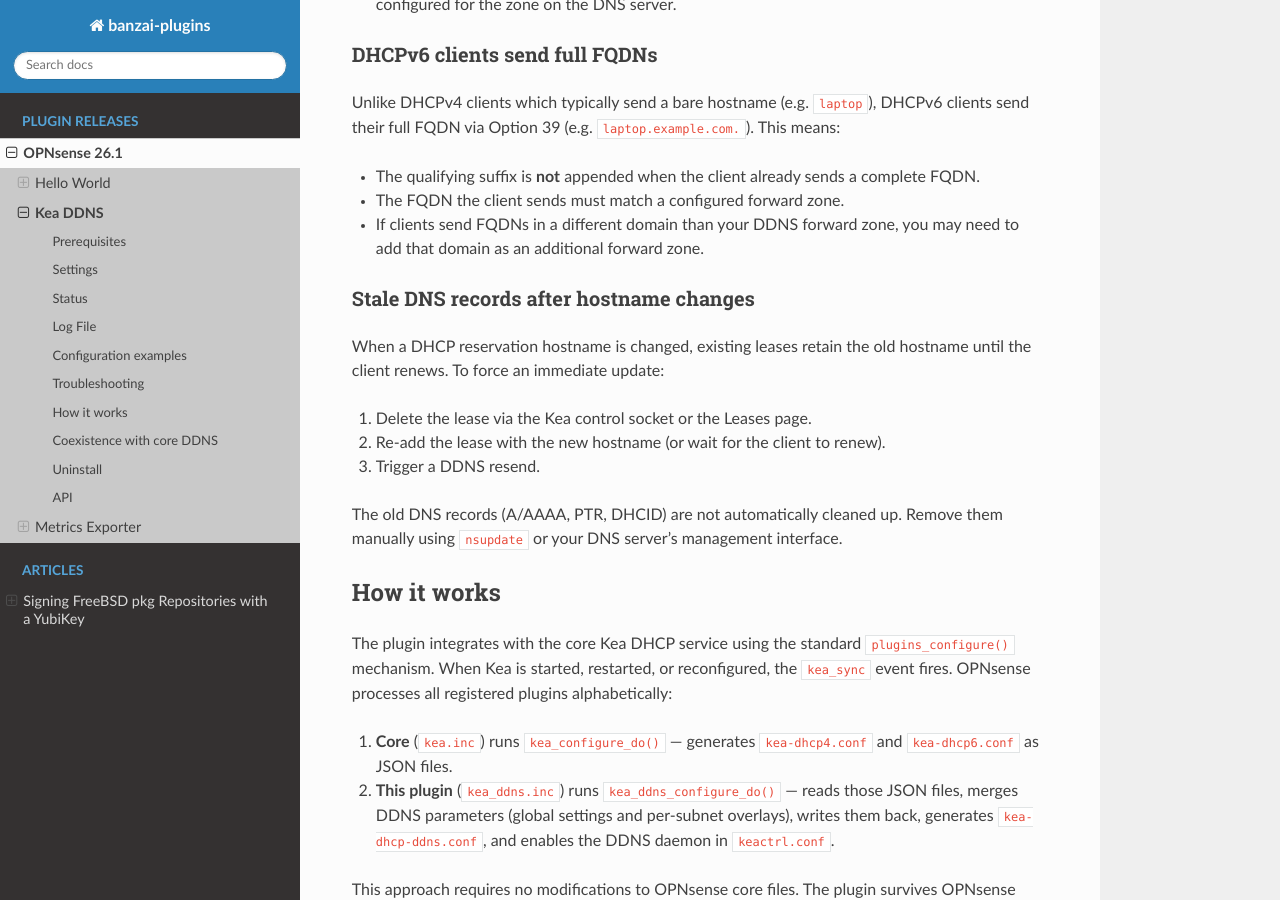
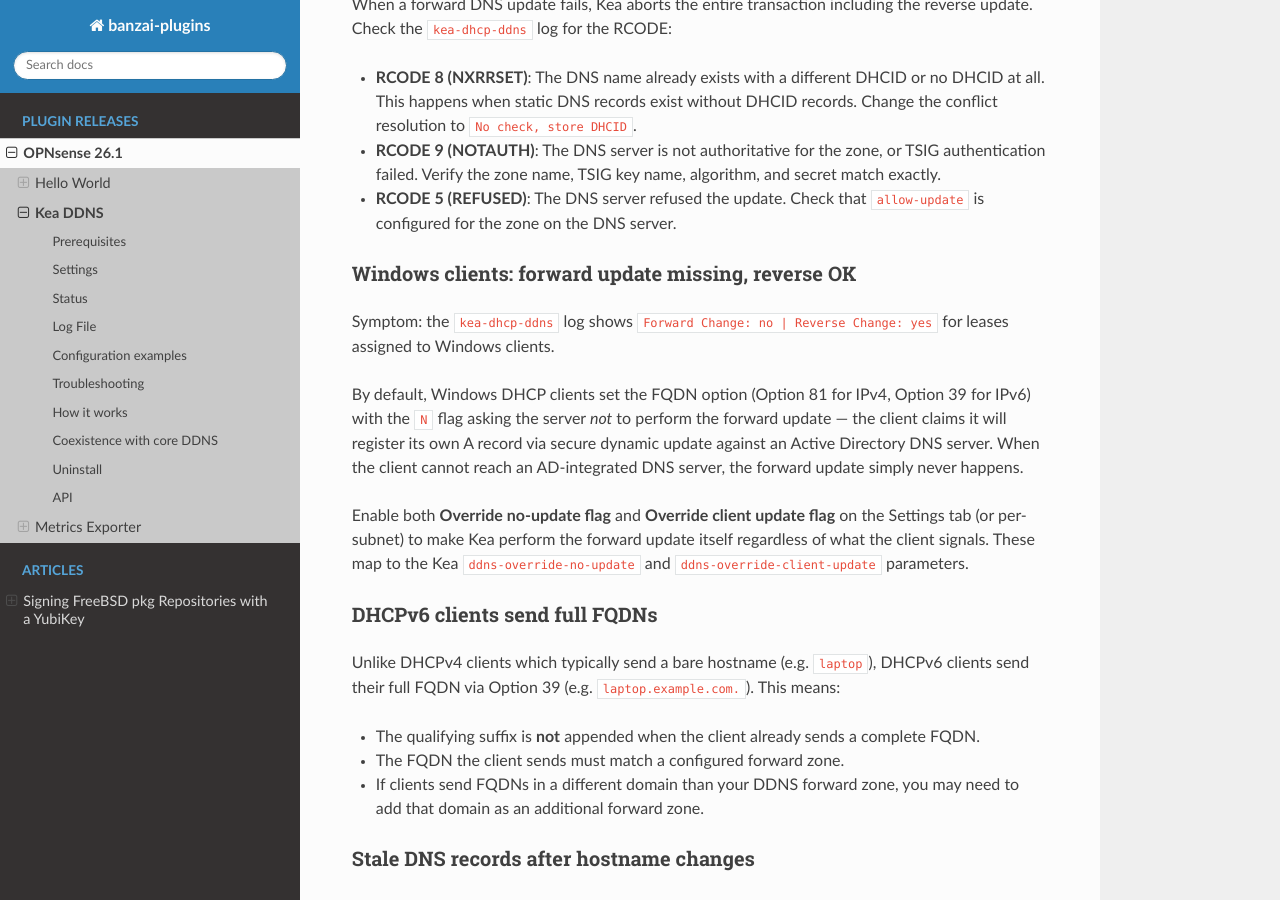
Before and after one commit to brendanbank/banzai-plugins, a Sphinx documentation site: the page built from docs/sphinx/releases/26.1/kea_ddns.rst, in a window 1280 px wide and 900 px high, scrolled down 7667 px. Built offline with Sphinx 7.4.7 and the Read the Docs theme 3.1.0, drawn with Linux system fonts in a browser that asks for light colours; some of the changed text lies outside the part shown.

Commit message:
kea-ddns 2.5: add ddns-override-no-update / ddns-override-client-update
Global DDNS defaults with per-subnet override (DHCPv4 and DHCPv6) for the
Kea ddns-override-no-update and ddns-override-client-update parameters.

Required to make DDNS work for Windows clients, which set the FQDN "N"
flag (Option 81 for v4, Option 39 for v6) asking the server not to
perform the forward update but never perform the update themselves. The
symptom is "Forward Change: no | Reverse Change: yes" in the kea-dhcp-ddns
log even with Send updates and Update on renew enabled.

Follows the same model as send_updates / update_on_renew: BooleanField at
global level, OptionField with "Use global default" blank option per
subnet. Refs #51.

```diff
--- a/docs/sphinx/releases/26.1/kea_ddns.rst
+++ b/docs/sphinx/releases/26.1/kea_ddns.rst
@@ -113,6 +113,18 @@
             * - **Update on renew**
               - Default for sending DNS updates on lease renewals. Default: enabled.
                 Can be overridden per subnet.
+            * - **Override no-update flag**
+              - When enabled, Kea performs DDNS updates even if the client's DHCP
+                FQDN option (Option 81 for v4, Option 39 for v6) asked the server
+                not to. Required for Windows clients, which commonly set the "N"
+                flag but never perform the forward update themselves. Default:
+                disabled. Can be overridden per subnet.
+            * - **Override client update flag**
+              - When enabled, Kea performs the forward DNS update itself even when
+                the client signaled it would do so (FQDN flag ``S=0``). Useful for
+                Windows clients that promise to update DNS but cannot reach the
+                configured DNS server. Default: disabled. Can be overridden per
+                subnet.
             * - **Replace client name**
               - Default for replacing client-sent hostnames. Options: ``Never`` (default),
                 ``Always``, ``When present``, ``When not present``.
@@ -246,6 +258,12 @@
               - Enable sending DDNS updates for this subnet. Default: enabled.
             * - **Update on renew**
               - Send DNS updates when leases are renewed, not just on initial assignment.
+            * - **Override no-update flag**
+              - Perform DDNS updates even if the client's FQDN option asked the
+                server not to. Required for Windows clients.
+            * - **Override client update flag**
+              - Perform the forward DNS update server-side even when the client said
+                it would do it itself.
             * - **Replace client name**
               - Controls whether Kea replaces the client-provided hostname.
 
@@ -282,6 +300,12 @@
               - Enable sending DDNS updates for this subnet.
             * - **Update on renew**
               - Send DNS updates on lease renewals.
+            * - **Override no-update flag**
+              - Perform DDNS updates even if the client's FQDN option (Option 39 N-bit)
+                asked the server not to.
+            * - **Override client update flag**
+              - Perform the forward DNS update server-side even when the client said
+                it would do it itself.
             * - **Replace client name**
               - Controls hostname replacement (see DHCPv4 tab for details).
             * - **Conflict resolution**
@@ -705,6 +729,25 @@
   ``allow-update`` is configured for the zone on the DNS server.
 
 
+Windows clients: forward update missing, reverse OK
+~~~~~~~~~~~~~~~~~~~~~~~~~~~~~~~~~~~~~~~~~~~~~~~~~~~~
+
+Symptom: the ``kea-dhcp-ddns`` log shows ``Forward Change: no | Reverse
+Change: yes`` for leases assigned to Windows clients.
+
+By default, Windows DHCP clients set the FQDN option (Option 81 for IPv4,
+Option 39 for IPv6) with the ``N`` flag asking the server *not* to perform
+the forward update — the client claims it will register its own A record
+via secure dynamic update against an Active Directory DNS server. When the
+client cannot reach an AD-integrated DNS server, the forward update simply
+never happens.
+
+Enable both **Override no-update flag** and **Override client update flag**
+on the Settings tab (or per-subnet) to make Kea perform the forward update
+itself regardless of what the client signals. These map to the Kea
+``ddns-override-no-update`` and ``ddns-override-client-update`` parameters.
+
+
 DHCPv6 clients send full FQDNs
 ~~~~~~~~~~~~~~~~~~~~~~~~~~~~~~~
 
```
Also changed, not shown: 7 other files.
